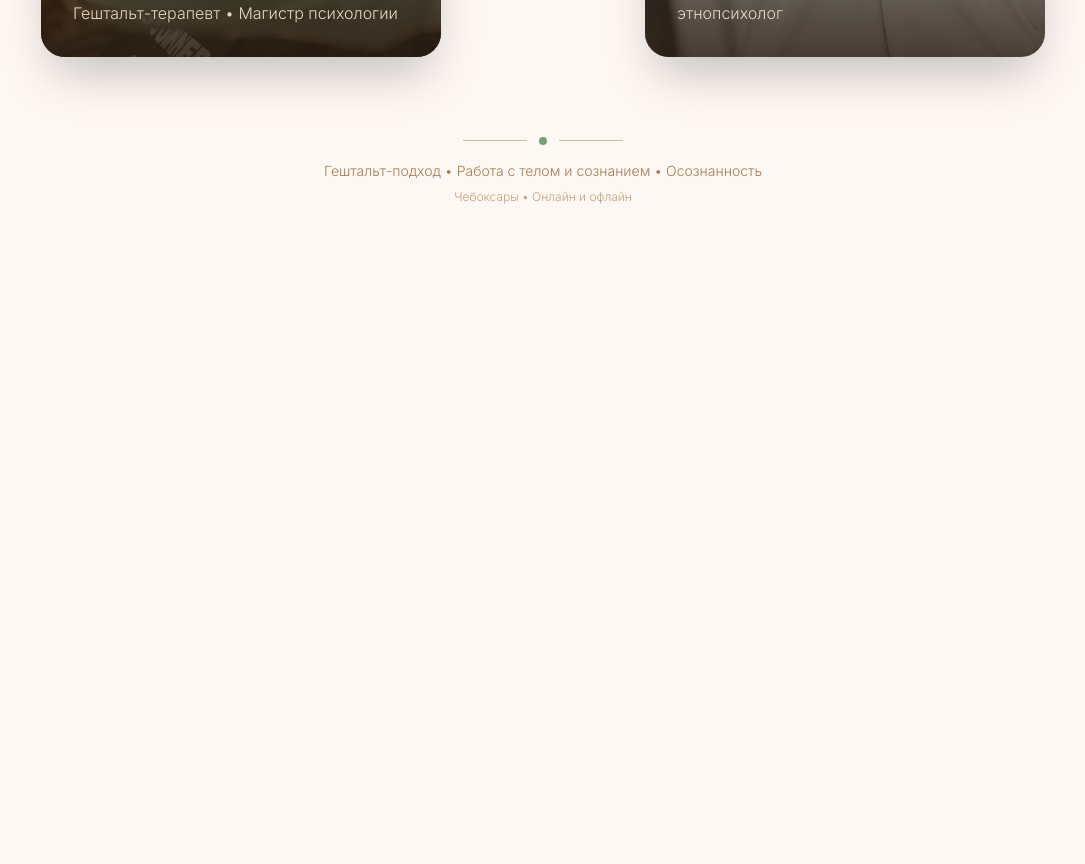
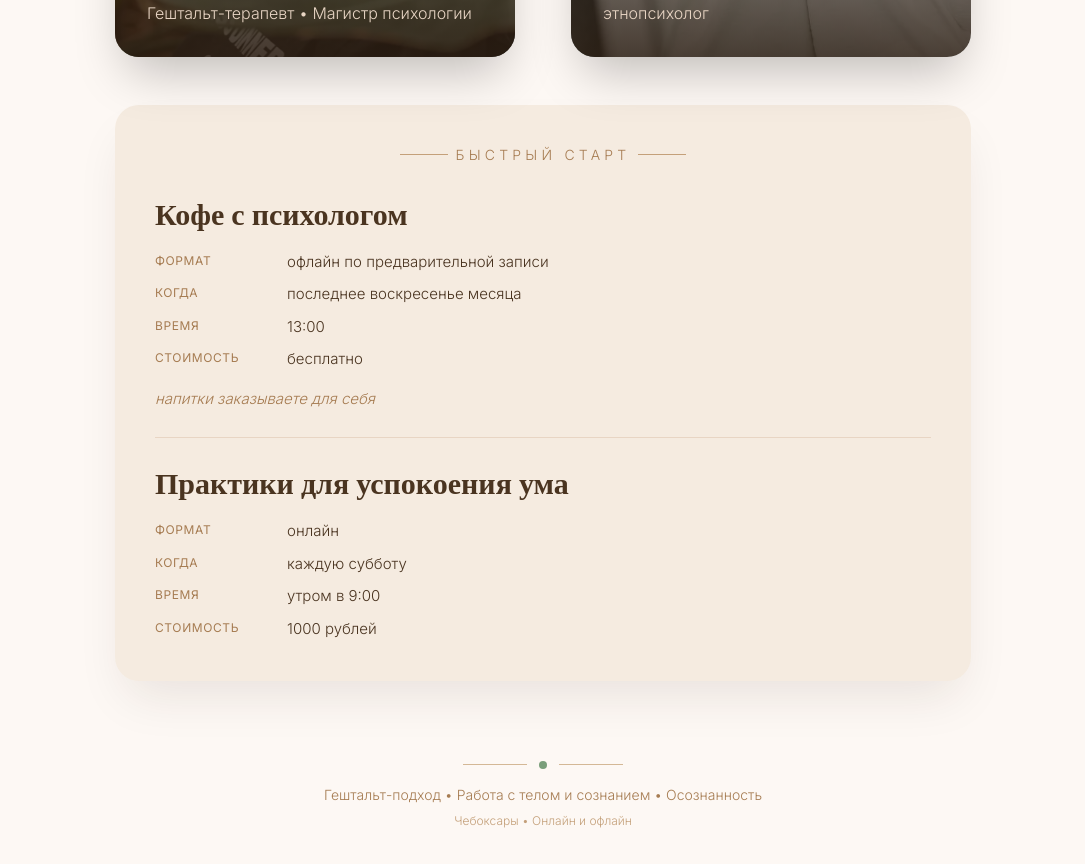
Before and after one commit to mvnikiforov/gestaltroom, a React (Vite) app: page / in a window 1280 px wide. Shown: the part 882-1746 px from the top of the page, without its empty margins (97-1182 px from the left). Before the commit the page ends 1151 px from the top, so only its background shows below. Built offline with nearby package versions, Linux system fonts and the light colour scheme.

Commit message:
Добавление карточки с быстрым стартом

```diff
--- a/src/App.tsx
+++ b/src/App.tsx
@@ -1,5 +1,6 @@
 import ParticleBackground from './components/ParticleBackground';
 import PsychologistCard from './components/PsychologistCard';
+import QuickStartSection from './components/QuickStartSection';
 import { psychologists, site } from './data/psychologists';
 
 export default function App() {
@@ -40,10 +41,15 @@ export default function App() {
           </div>
         </header>
 
-        <div className="flex flex-col lg:flex-row items-center lg:items-start justify-center gap-8 sm:gap-10 md:gap-14 w-full max-w-6xl">
+        {/* Ряд карточек и блок «Быстрый старт» — один контейнер. На lg он
+            grid с колонками по ширине карточки, поэтому секция на `col-span-2`
+            идёт ровно от левого края фото Марии до правого края фото Валерии. */}
+        <div className="flex flex-col lg:grid lg:grid-cols-[repeat(2,minmax(0,400px))] lg:justify-center items-center lg:items-start gap-8 sm:gap-10 md:gap-14 lg:gap-x-14 lg:gap-y-12 w-full max-w-6xl">
           {psychologists.map((psychologist) => (
             <PsychologistCard key={psychologist.id} psychologist={psychologist} />
           ))}
+
+          <QuickStartSection />
         </div>
 
         <footer className="reveal-up mt-12 sm:mt-16 md:mt-20 text-center">
--- /dev/null
+++ b/src/components/QuickStartSection.tsx
@@ -0,0 +1,57 @@
+import { quickStart } from '../data/psychologists';
+
+const ROWS: { label: string; field: 'format' | 'schedule' | 'time' | 'price' }[] = [
+  { label: 'Формат', field: 'format' },
+  { label: 'Когда', field: 'schedule' },
+  { label: 'Время', field: 'time' },
+  { label: 'Стоимость', field: 'price' },
+];
+
+export default function QuickStartSection() {
+  return (
+    <section
+      aria-labelledby="quick-start-title"
+      className="w-full max-w-[340px] sm:max-w-[380px] md:max-w-[400px] lg:max-w-none lg:col-span-2 mx-auto rounded-3xl bg-warm-100 shadow-2xl shadow-warm-900/10 p-6 sm:p-8 lg:p-10 text-left"
+    >
+      <h2 id="quick-start-title" className="sr-only">
+        {quickStart.title}
+      </h2>
+
+      {/* Eyebrow-строка — та же вёрстка, что «Гештальт-терапия» в шапке. */}
+      <div className="flex items-center justify-center gap-2 mb-6 sm:mb-8">
+        <div className="w-8 sm:w-12 h-px bg-warm-400" />
+        <span className="text-warm-500 text-xs sm:text-sm uppercase tracking-[0.3em] font-light">
+          {quickStart.title}
+        </span>
+        <div className="w-8 sm:w-12 h-px bg-warm-400" />
+      </div>
+
+      <ol className="divide-y divide-warm-200">
+        {quickStart.items.map((item) => (
+          <li key={item.id} className="py-6 sm:py-7 first:pt-0 last:pb-0">
+            <h3 className="font-serif text-xl sm:text-2xl lg:text-3xl font-semibold text-warm-800 mb-3 sm:mb-4 leading-tight">
+              {item.title}
+            </h3>
+
+            <dl className="space-y-1.5 sm:space-y-2 text-sm sm:text-[15px] leading-relaxed">
+              {ROWS.map(({ label, field }) => (
+                <div key={field} className="flex gap-3 sm:gap-5">
+                  <dt className="w-20 sm:w-28 shrink-0 text-warm-500 uppercase tracking-wider text-[11px] sm:text-xs pt-[3px]">
+                    {label}
+                  </dt>
+                  <dd className="text-warm-800 font-light">{item[field]}</dd>
+                </div>
+              ))}
+            </dl>
+
+            {item.note && (
+              <p className="mt-3 sm:mt-4 text-sm sm:text-[15px] text-warm-500 font-light italic">
+                {item.note}
+              </p>
+            )}
+          </li>
+        ))}
+      </ol>
+    </section>
+  );
+}
--- a/src/data/psychologists.ts
+++ b/src/data/psychologists.ts
@@ -38,6 +38,21 @@ export interface Psychologist {
   fade: string;
   /** Задержка появления карточки, мс. */
   delay: number;
+}
+
+export interface QuickStartItem {
+  id: string;
+  title: string;
+  /** Формат встречи: «офлайн по предварительной записи», «онлайн». */
+  format: string;
+  /** Когда: «последнее воскресенье месяца», «каждую субботу». */
+  schedule: string;
+  /** Время: «13:00», «утром в 9:00». */
+  time: string;
+  /** Стоимость: «бесплатно», «1000 рублей». */
+  price: string;
+  /** Необязательное пояснение под пунктом. */
+  note?: string;
 }
 
 export const psychologists: Psychologist[] = [
@@ -96,3 +111,28 @@ export const site = {
   footerTop: 'Гештальт-подход • Работа с телом и сознанием • Осознанность',
   footerBottom: 'Чебоксары • Онлайн и офлайн',
 };
+
+/** Блок «Быстрый старт». Подписи «Формат / Когда / Время / Стоимость»
+ *  заданы в компоненте, здесь только значения. */
+export const quickStart: { title: string; items: QuickStartItem[] } = {
+  title: 'Быстрый старт',
+  items: [
+    {
+      id: 'coffee',
+      title: 'Кофе с психологом',
+      format: 'офлайн по предварительной записи',
+      schedule: 'последнее воскресенье месяца',
+      time: '13:00',
+      price: 'бесплатно',
+      note: 'напитки заказываете для себя',
+    },
+    {
+      id: 'calm-practices',
+      title: 'Практики для успокоения ума',
+      format: 'онлайн',
+      schedule: 'каждую субботу',
+      time: 'утром в 9:00',
+      price: '1000 рублей',
+    },
+  ],
+};
```
Also changed, not shown: 1 other file (tests, documents, lock files or other folders).
